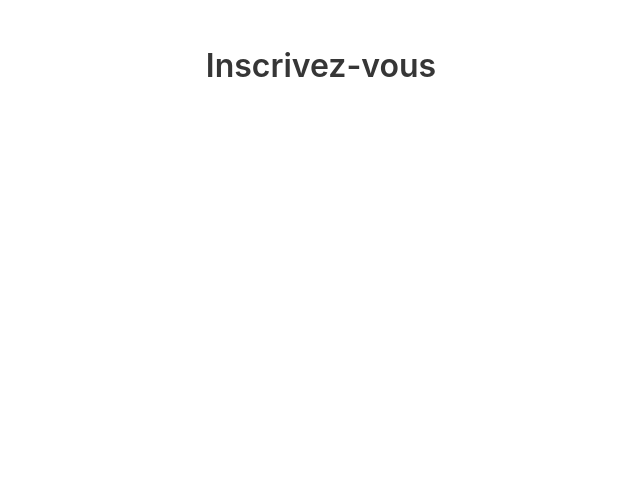
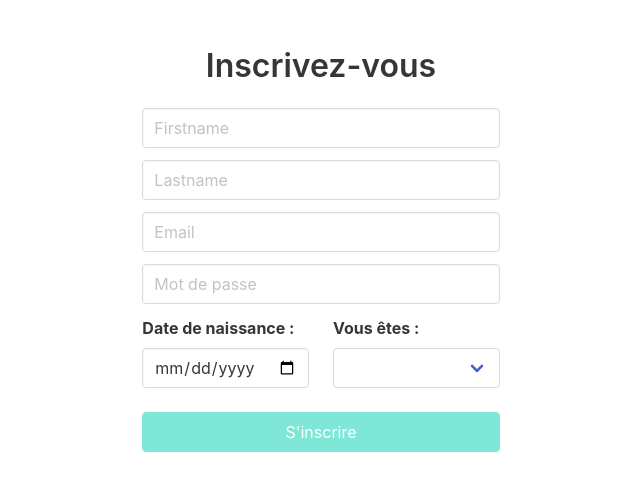
Before and after one commit to sebastiencounen/projet_ventements_frontend, an Angular app: page /users/sign-up in a window 1280 px wide. Shown: the top 490 px of the page, without its empty margins (319-959 px from the left). Built offline with nearby package versions, Linux system fonts and the light colour scheme.

Commit message:
user sign up done

```diff
--- a/src/app/users/components/sign-up-form/sign-up-form.component.html
+++ b/src/app/users/components/sign-up-form/sign-up-form.component.html
@@ -4,7 +4,54 @@
       <div class="columns is-centered">
         <div class="column is-5 is-4-desktop">
           <h2 class="title">Inscrivez-vous</h2>
-          <form [formGroup]="signUpForm" (ngSubmit)="submit()"></form>
+          <form [formGroup]="signUpForm" (ngSubmit)="submit()">
+            <div class="field">
+              <div class="control">
+                <input type="text" class="input" placeholder="Firstname" formControlName="firstname">
+              </div>
+            </div>
+            <div class="field">
+              <div class="control">
+                <input type="text" class="input" placeholder="Lastname" formControlName="lastname">
+              </div>
+            </div>
+            <div class="field">
+              <div class="control">
+                <input type="email" class="input" placeholder="Email" formControlName="email">
+              </div>
+            </div>
+            <div class="field">
+              <div class="control">
+                <input type="password" class="input" placeholder="Mot de passe" formControlName="userPassword">
+              </div>
+            </div>
+            <div class="columns">
+              <div class="column is-6">
+                <div class="field">
+                  <label class="label has-text-left">Date de naissance :</label>
+                  <div class="control">
+                    <input type="date" class="input" placeholder="Date de naissance" formControlName="birthdate">
+                  </div>
+                </div>
+              </div>
+              <div class="column is-6">
+                <div class="field">
+                  <label class="label has-text-left">Vous êtes :</label>
+                  <div class="control">
+                    <div class="select is-fullwidth">
+                      <select formControlName="gender">
+                        <option value="F">Une femme</option>
+                        <option value="M">Un homme</option>
+                      </select>
+                    </div>
+                  </div>
+                </div>
+              </div>
+            </div>
+            <div class="field">
+              <button type="submit" class="button is-primary is-fullwidth" [disabled]="signUpForm.invalid">S'inscrire</button>
+            </div>
+          </form>
         </div>
       </div>
     </div>
--- a/src/app/users/components/sign-up-form/sign-up-form.component.ts
+++ b/src/app/users/components/sign-up-form/sign-up-form.component.ts
@@ -15,7 +15,7 @@ export class SignUpFormComponent implements OnInit {
     birthdate: ['', Validators.required],
     email: ['', [Validators.required, Validators.email]],
     userPassword: ['', [Validators.minLength(6), Validators.required]],
-    gender: [null, Validators.required]
+    gender: ['', Validators.required]
   });
 
   constructor(private fb: FormBuilder, private usersService: UsersServerServiceService) {}
```
